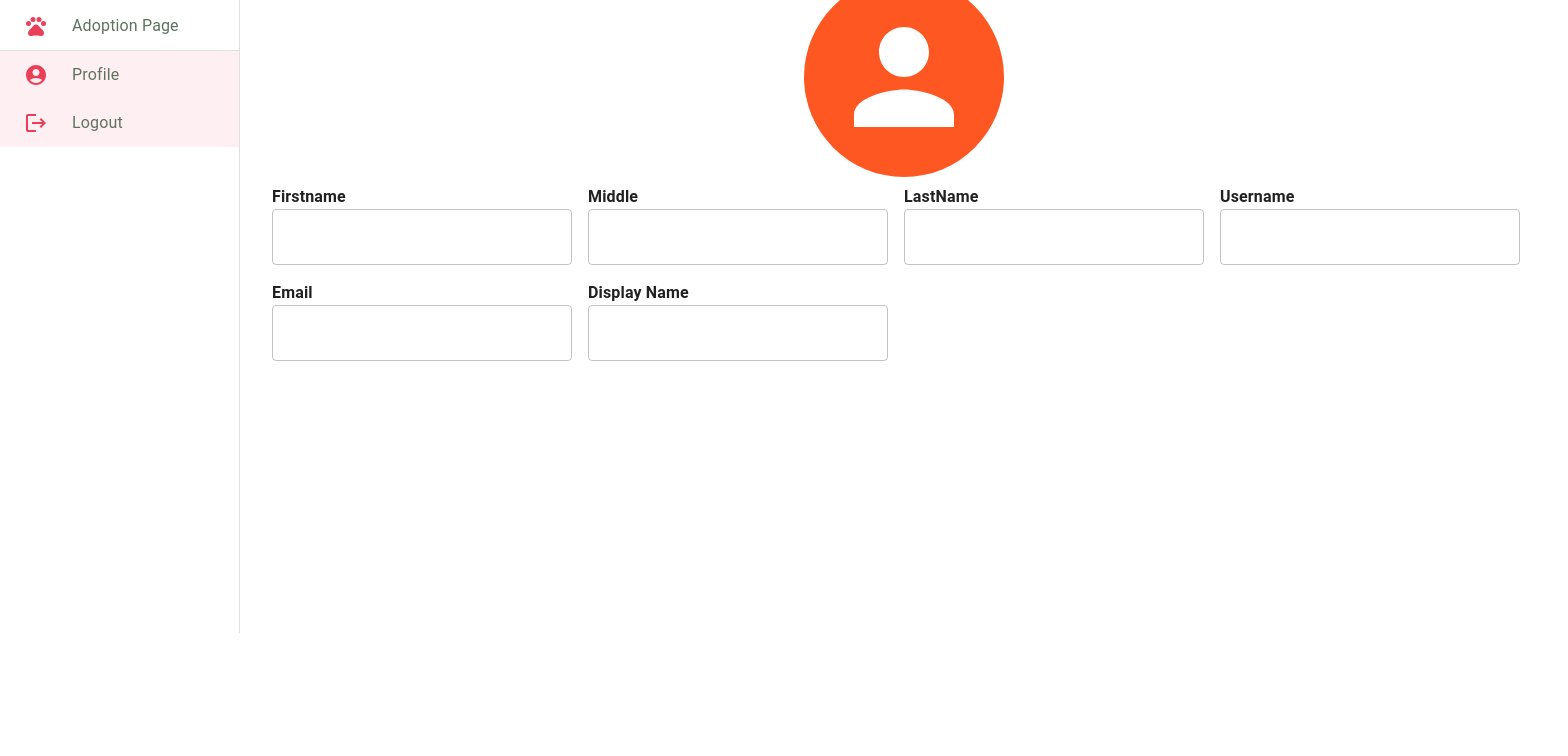
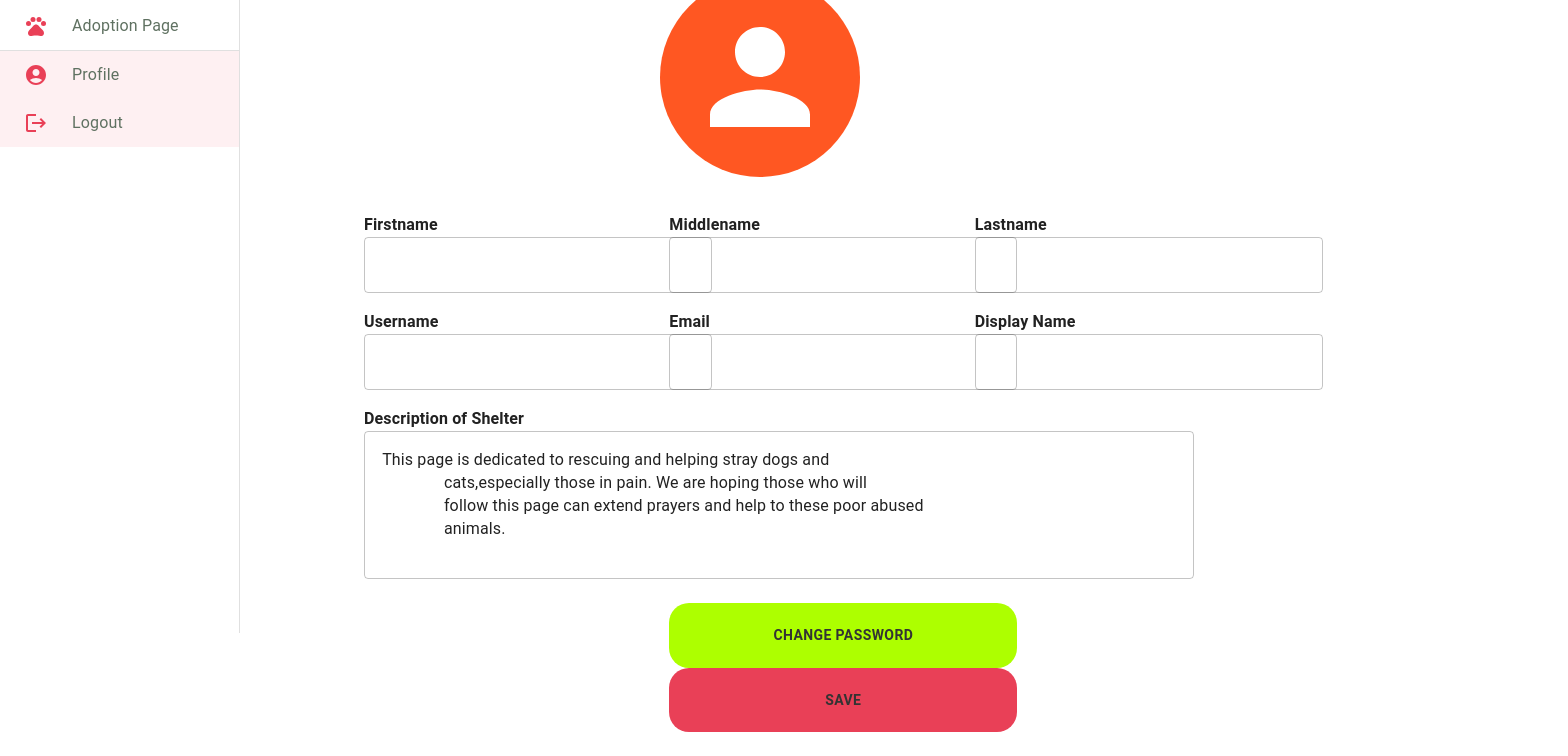
Before and after one commit to DropitupQwerty/reskyut-web-react, a React (Create React App) app: page /profile in a window 1280 px wide. Shown: the part 167-923 px from the top of the page, 1568 px wide, since content can reach past the window. Before the commit the page ends 800 px from the top, so only its background shows below. Built offline with nearby package versions, Linux system fonts and the light colour scheme.

Commit message:
profile ui

```diff
--- a/src/pages/profile.js
+++ b/src/pages/profile.js
@@ -1,61 +1,110 @@
 import {
   Avatar,
+  Button,
   FormControl,
+  Grid,
   Stack,
   TextField,
   Typography,
 } from '@mui/material';
 import React from 'react';
+import global from '../styles/global';
 import ShelterAdminLayout from '../components/shelterAdminLayout';
 import { deepOrange } from '@mui/material/colors';
 import { Box } from '@mui/system';
 
 export default function Profile() {
+  const style = {
+    textfield: {
+      width: '348px',
+      height: '49px',
+    },
+    textfield1: {
+      width: '830px',
+    },
+  };
+
   return (
     <ShelterAdminLayout>
       <Box>
         <Stack
           direction="row"
           justifyContent="center"
-          sx={{ width: '100vw', marginTop: '20px' }}
-          spacing={2}
+          sx={{ marginTop: '20px' }}
         >
           <Avatar
             sx={{ bgcolor: deepOrange[500], height: '200px', width: '200px' }}
           ></Avatar>
         </Stack>
-        <Box id="Form Container">
-          <FormControl sx={{ m: 1, width: '300px' }}>
-            <Typography sx={{ fontWeight: 'bold' }}> Firstname</Typography>
 
-            <TextField inputProps={{ readOnly: true }} />
-          </FormControl>
-          <FormControl sx={{ m: 1, width: '300px' }}>
-            <Typography sx={{ fontWeight: 'bold' }}> Middle</Typography>
-
-            <TextField inputProps={{ readOnly: true }} />
-          </FormControl>
-          <FormControl sx={{ m: 1, width: '300px' }}>
-            <Typography sx={{ fontWeight: 'bold' }}> LastName</Typography>
-
-            <TextField inputProps={{ readOnly: true }} />
-          </FormControl>
-
-          <FormControl sx={{ m: 1, width: '300px' }}>
-            <Typography sx={{ fontWeight: 'bold' }}> Username</Typography>
-
-            <TextField inputProps={{ readOnly: true }} />
-          </FormControl>
-          <FormControl sx={{ m: 1, width: '300px' }}>
-            <Typography sx={{ fontWeight: 'bold' }}> Email</Typography>
-
-            <TextField inputProps={{ readOnly: true }} />
-          </FormControl>
-          <FormControl sx={{ m: 1, width: '300px' }}>
-            <Typography sx={{ fontWeight: 'bold' }}> Display Name </Typography>
-
-            <TextField inputProps={{ readOnly: true }} />
-          </FormControl>
+        <Box
+          display="flex"
+          justifyContent="center"
+          sx={{ marginLeft: '100px' }}
+        >
+          <Grid
+            container
+            spacing={3}
+            justifyContent="center"
+            sx={{
+              display: 'flex',
+              justifyContent: 'center',
+              marginTop: '12px',
+            }}
+          >
+            <Grid item xs={4}>
+              <Typography sx={{ fontWeight: 'bold' }}> Firstname</Typography>
+              <TextField inputProps={{ readOnly: true }} sx={style.textfield} />
+            </Grid>
+            <Grid item xs={4}>
+              <Typography sx={{ fontWeight: 'bold' }}> Middlename</Typography>
+              <TextField inputProps={{ readOnly: true }} sx={style.textfield} />
+            </Grid>
+            <Grid item xs={4}>
+              <Typography sx={{ fontWeight: 'bold' }}> Lastname</Typography>
+              <TextField inputProps={{ readOnly: true }} sx={style.textfield} />
+            </Grid>
+            <Grid item xs={4}>
+              <Typography sx={{ fontWeight: 'bold' }}> Username</Typography>
+              <TextField inputProps={{ readOnly: true }} sx={style.textfield} />
+            </Grid>
+            <Grid item xs={4}>
+              <Typography sx={{ fontWeight: 'bold' }}>Email</Typography>
+              <TextField inputProps={{ readOnly: true }} sx={style.textfield} />
+            </Grid>
+            <Grid item xs={4}>
+              <Typography sx={{ fontWeight: 'bold' }}> Display Name</Typography>
+              <TextField inputProps={{ readOnly: true }} sx={style.textfield} />
+            </Grid>
+            <Grid item xs>
+              <Typography sx={{ fontWeight: 'bold' }}>
+                {' '}
+                Description of Shelter
+              </Typography>
+              <TextField
+                multiline
+                rows={5}
+                sx={style.textfield1}
+                inputProps={{ readOnly: true }}
+                defaultValue=" This page is dedicated to rescuing and helping stray dogs and
+                cats,especially those in pain. We are hoping those who will
+                follow this page can extend prayers and help to these poor abused
+                animals."
+              />
+            </Grid>
+            <Grid item container xs={4}>
+              <Grid item>
+                <Button sx={{ ...global.button1, fontWeight: 'bold' }}>
+                  Change Password
+                </Button>
+              </Grid>
+              <Grid item>
+                <Button sx={{ ...global.button2, fontWeight: 'bold' }}>
+                  Save
+                </Button>
+              </Grid>
+            </Grid>
+          </Grid>
         </Box>
       </Box>
     </ShelterAdminLayout>
--- /dev/null
+++ b/src/styles/global.js
@@ -0,0 +1,17 @@
+const global = {
+  button1: {
+    color: '#333',
+    padding: '20px',
+    width: '348px',
+    background: '#ADFF00',
+    borderRadius: '20px',
+  },
+  button2: {
+    background: '#E94057',
+    color: '#333',
+    padding: '20px',
+    width: '348px',
+    borderRadius: '20px',
+  },
+};
+export default global;
```
